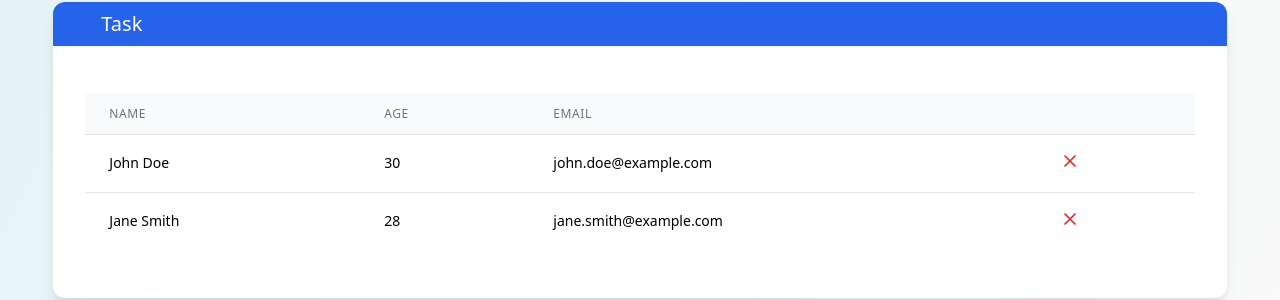
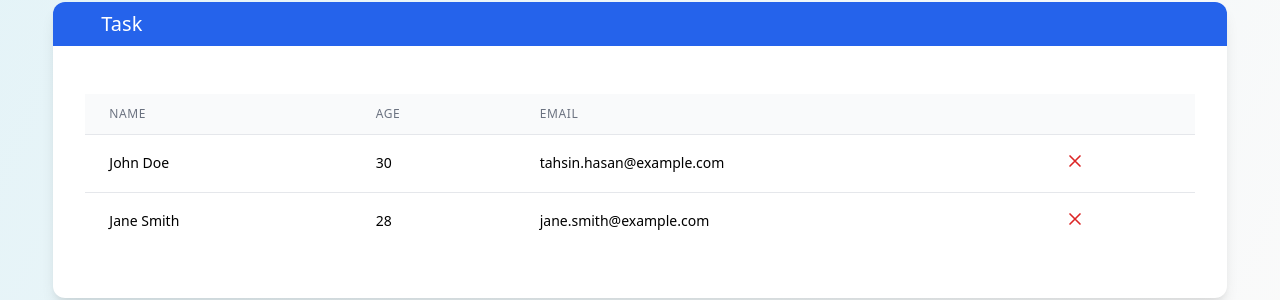
Before and after one commit to tahsincou/demo-landing, a website: page build/index.html in a window 1280 px wide. Shown: the part 720-1020 px from the top of the page. Drawn offline with nearby package versions, Linux system fonts and the light colour scheme; files that its build step writes are made by us from their sources.

Commit message:
For github pages

```diff
--- a/build/index.html
+++ b/build/index.html
@@ -149,7 +149,7 @@
                         30
                       </td>
                       <td class="px-6 py-4 whitespace-no-wrap">
-                        john.doe@example.com
+                        tahsin.hasan@example.com
                       </td>
                       <td class="px-6 py-4 whitespace-no-wrap">
                         <button class="text-red-600 hover:text-red-900">
--- a/package.json
+++ b/package.json
@@ -4,7 +4,8 @@
   "description": "",
   "main": "index.js",
   "scripts": {
-    "test": "echo \"Error: no test specified\" && exit 1"
+    "test": "echo \"Error: no test specified\" && exit 1",
+    "deploy": "git subtree push --prefix build origin gh-pages"
   },
   "repository": {
     "type": "git",
```
